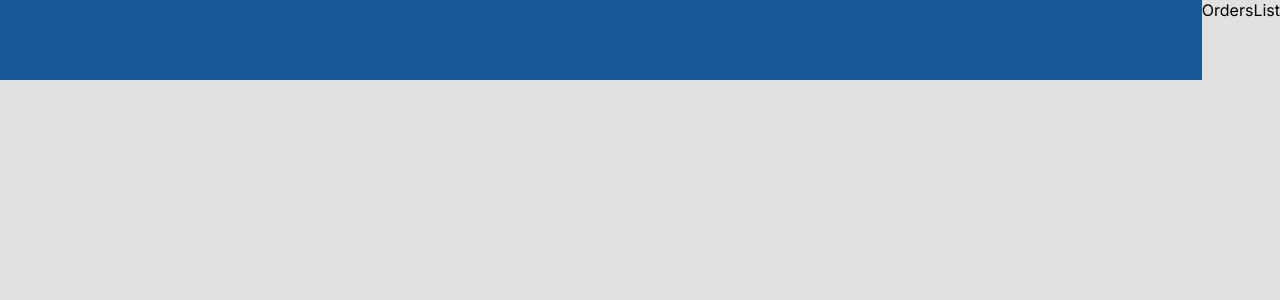
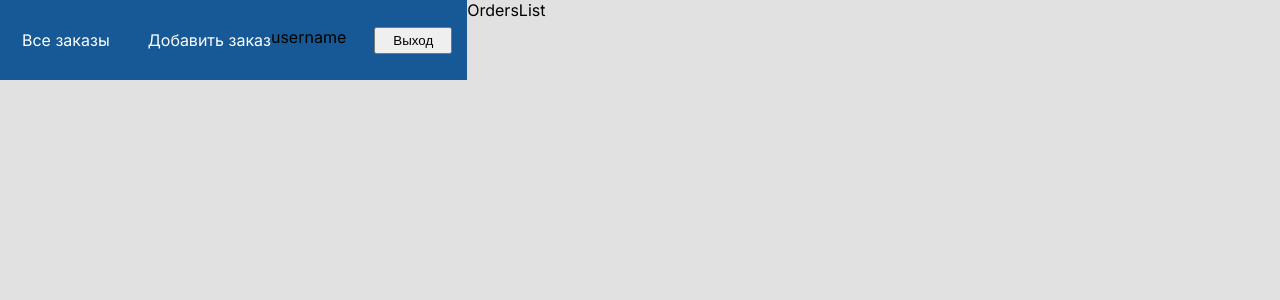
Before and after one commit to gfR616/AEtestTask, a Vue app: page / in a window 1280 px wide. Shown: the top 300 px of the page. Built offline with nearby package versions, Linux system fonts and the light colour scheme.

Commit message:
верстка нав панели

```diff
--- a/src/app/shared/nav-panel.vue
+++ b/src/app/shared/nav-panel.vue
@@ -1,11 +1,54 @@
+<script setup>
+import { useRouter } from 'vue-router'
+const router = useRouter()
+
+const handleLogout = () => {
+  router.push('/auth')
+}
+</script>
+
 <template>
-  <div class="nav-panel"></div>
+  <div class="nav-panel">
+    <div class="nav-buttons-container">
+      <span class="nav-button">Все заказы</span>
+      <span class="nav-button">Добавить заказ</span>
+    </div>
+    <div class="user-info">
+      <span>username</span>
+      <button @click="handleLogout" class="exit-button">Выход</button>
+    </div>
+  </div>
 </template>
 
 <style>
 .nav-panel {
-  width: 100%;
+  width: auto;
   height: 10vh;
+  display: flex;
+  align-items: center;
+  justify-content: space-between;
   background: var(--nav-bar-color);
+  padding: 0 15px 0 15px;
+}
+
+.nav-buttons-container {
+  margin-left: 7px;
+  display: flex;
+  gap: 38px;
+}
+
+.nav-button {
+  color: var(--secondary-color);
+  cursor: pointer;
+}
+
+.user-info {
+  display: flex;
+  gap: 28px;
+}
+
+.exit-button {
+  width: 78px;
+  height: 27px;
 }
 </style>
```
